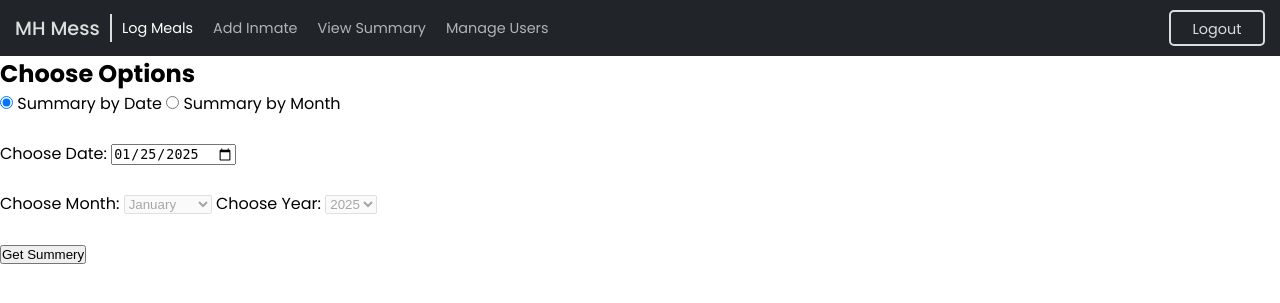
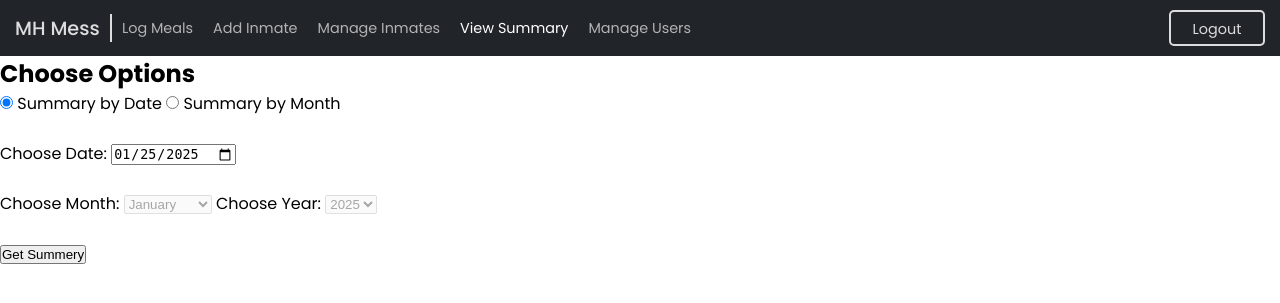
Before and after one commit to devadathsreelayam/mess_app_functional, a Flask app: page /summery in a window 1280 px wide. Shown: the top 303 px of the page. Run offline with Flask 3, Linux system fonts and the light colour scheme.

Commit message:
Improved to change active status

```diff
--- a/templates/base.html
+++ b/templates/base.html
@@ -16,9 +16,10 @@
         <a class="navbar-brand" href="#">MH Mess</a>
         <span class="vertical-separator"></span>
         <ul class="navbar-nav">
-            <li class="nav-item"><a class="nav-link link-active" aria-current="page" href="/">Log Meals</a></li>
-            <li class="nav-item"><a class="nav-link" href="/add_inmate">Add Inmate</a></li>
-            <li class="nav-item"><a class="nav-link" href="/summery">View Summary</a></li>
+            <li class="nav-item"><a class="nav-link  {% if request.endpoint == 'index' %}link-active{% endif %}" href="{{ url_for('index') }}">Log Meals</a></li>
+            <li class="nav-item"><a class="nav-link  {% if request.endpoint == 'add_inmate' %}link-active{% endif %}" href="{{ url_for('add_inmate') }}">Add Inmate</a></li>
+            <li class="nav-item"><a class="nav-link  {% if request.endpoint == 'manage_inmates' %}link-active{% endif %}" href="{{ url_for('manage_inmates') }}">Manage Inmates</a></li>
+            <li class="nav-item"><a class="nav-link  {% if request.endpoint == 'summery' %}link-active{% endif %}" href="{{ url_for('summery') }}">View Summary</a></li>
             <li class="nav-item"><a class="nav-link link-disabled" aria-disabled="true" href="#">Manage Users</a></li>
             <li class="nav-item button"><a class="nav-link button" aria-disabled="true" href="#">Logout</a></li>
         </ul>
@@ -33,7 +34,6 @@
         {% endblock %}
     </main>
 
-    <script src="https://cdn.jsdelivr.net/npm/bootstrap@5.3.3/dist/js/bootstrap.bundle.min.js" integrity="sha384-YvpcrYf0tY3lHB60NNkmXc5s9fDVZLESaAA55NDzOxhy9GkcIdslK1eN7N6jIeHz" crossorigin="anonymous"></script>
     <script src="{{ url_for('static', filename='js/base.js')}}"></script>
     {% block scripts %}
     {% endblock %}
```
